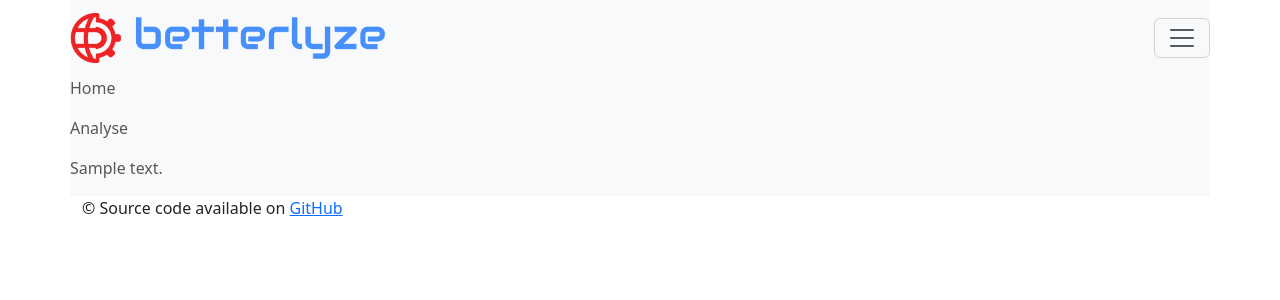
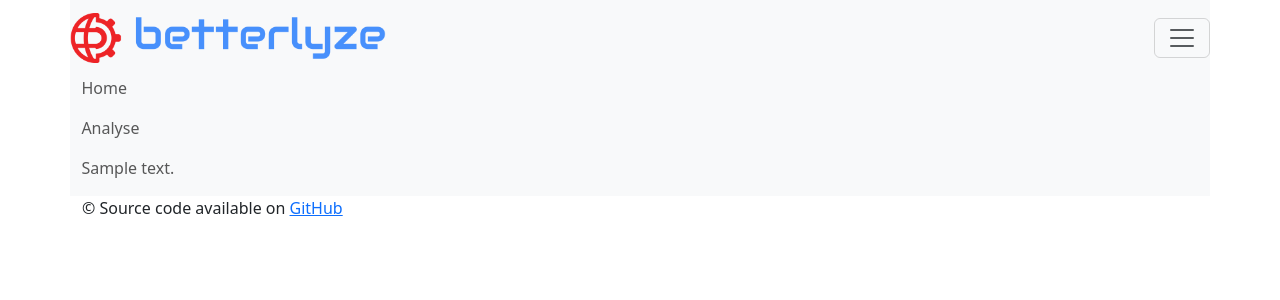
Before and after one commit to dorsax/betterlyze, a Django app: template betterlyze/betterlyze/templates/base.html in a window 1280 px wide, after a click that opens the changed part. Shown: the top 300 px of the page. Run offline with Django 3.2, Linux system fonts and the light colour scheme; the template is opened without the code that fills it: most values are stand-ins (such as "Sample title", 1, 10 or a date in 2020); some libraries are stand-ins or nearby versions.

Commit message:
fix missing margin in navlinks

```diff
--- a/betterlyze/betterlyze/templates/base.html
+++ b/betterlyze/betterlyze/templates/base.html
@@ -53,7 +53,7 @@
         <button class="navbar-toggler" data-bs-toggle="collapse" data-bs-target="#navbar">
             <span class="navbar-toggler-icon"></span>
         </button>
-        <div class="navbar-collapse collapse" id="navbar">
+        <div class="navbar-collapse collapse" id="navbar" style="margin-left:1%">
             <ul class="navbar-nav">
                 <li class="nav-item"><a class="nav-link" href="/">Home</a></li>
                 <li class="nav-item"><a class="nav-link" href="{% url 'analyse:index'%}">Analyse</a></li>
```
